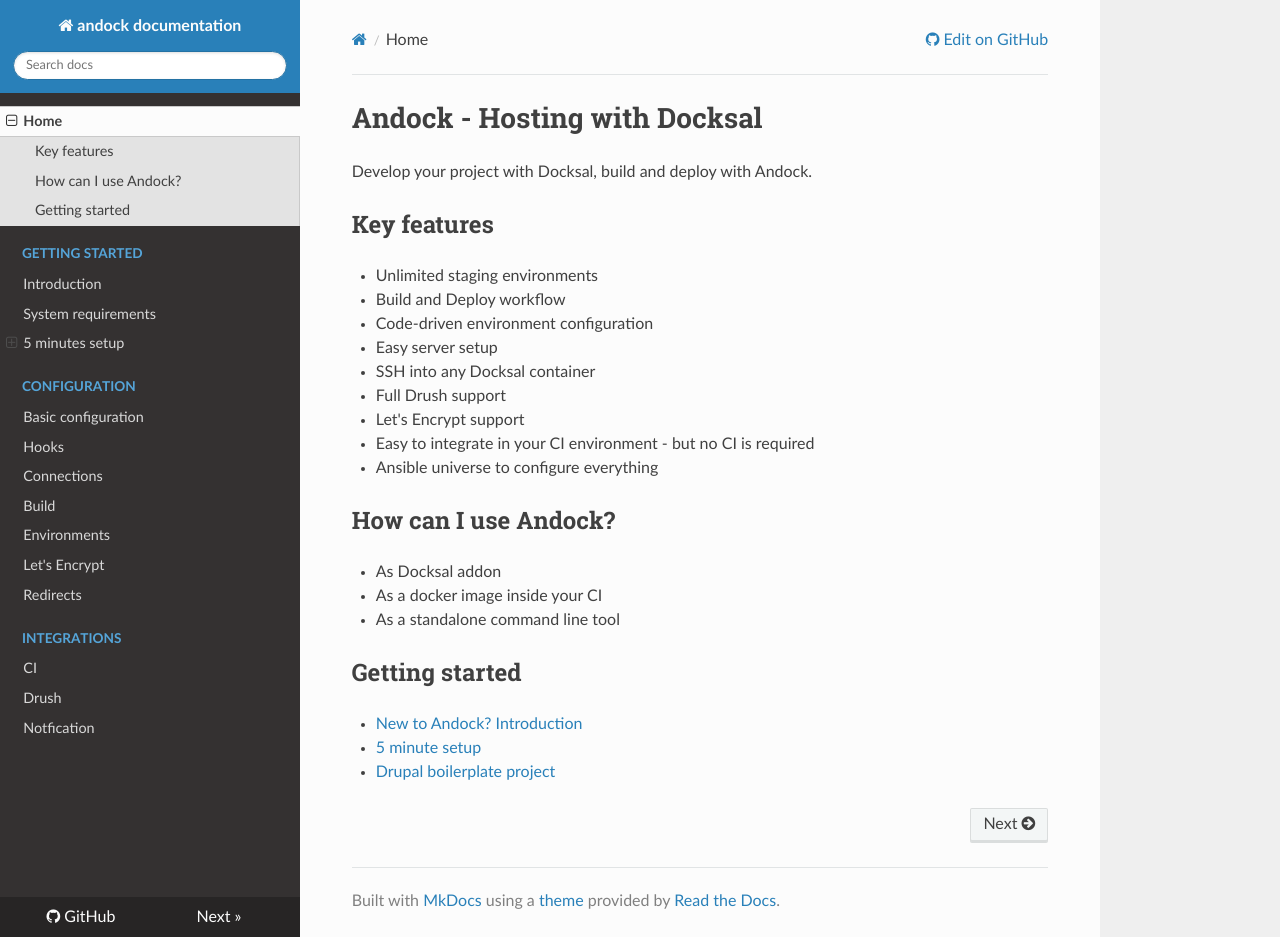
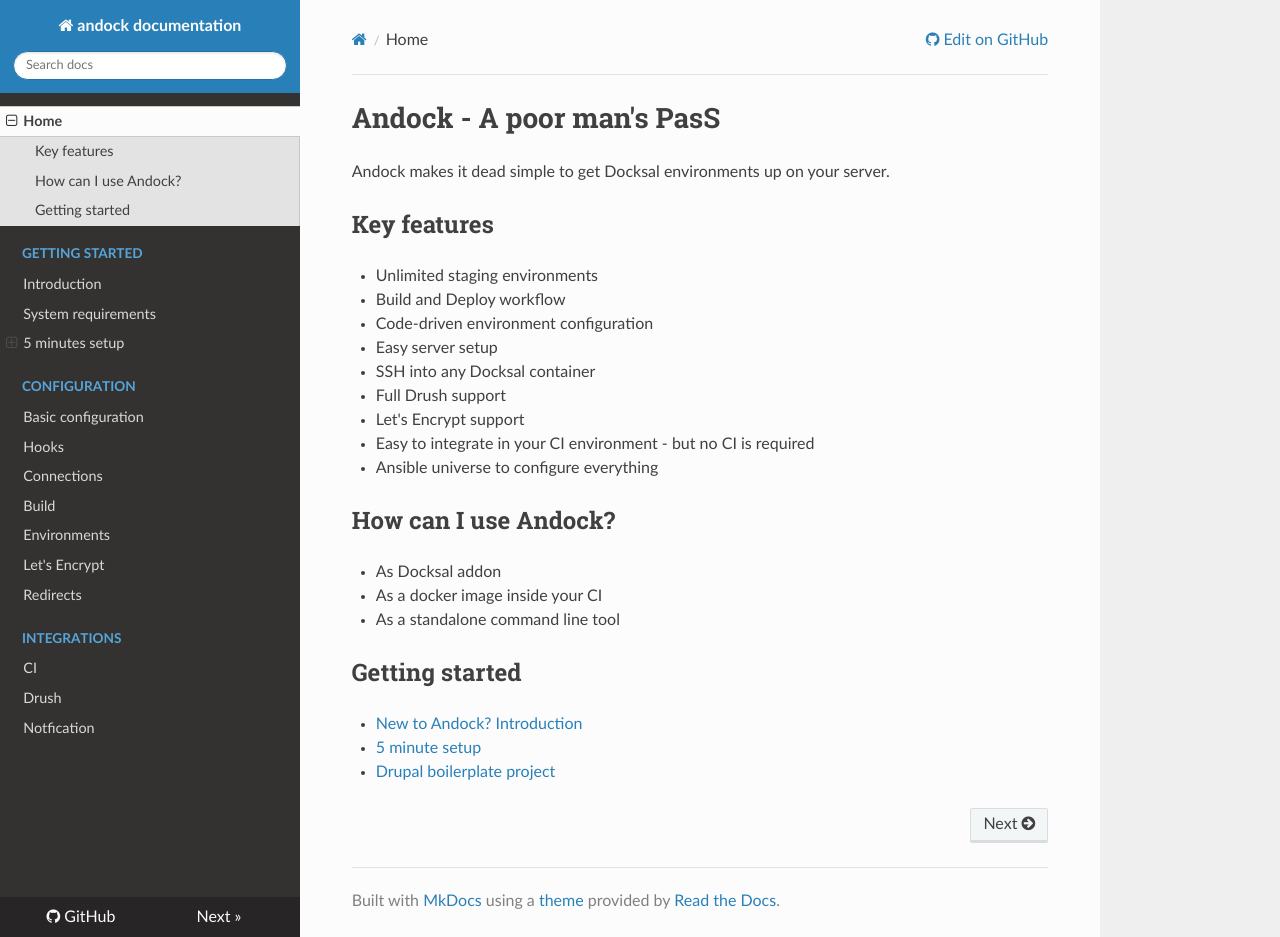
Before and after one commit to andock/andock, an MkDocs documentation site: the page built from docs/index.md, in a window 1280 px wide and 937 px high. Built offline with MkDocs 1.6.1, drawn with Linux system fonts in a browser that asks for light colours; nearby versions of some CDN libraries; old or Windows-style settings are respelled for this version of MkDocs.

Commit message:
Update docs.

```diff
--- a/docs/index.md
+++ b/docs/index.md
@@ -1,6 +1,6 @@
-# Andock - Hosting with Docksal
+# Andock - A poor man's PasS
 
-Develop your project with Docksal, build and deploy with Andock.
+Andock makes it dead simple to get Docksal environments up on your server.
 
 ## Key features
 * Unlimited staging environments
```
Also changed, not shown: docs/getting-started/introduction.md (+2 -0 lines).
